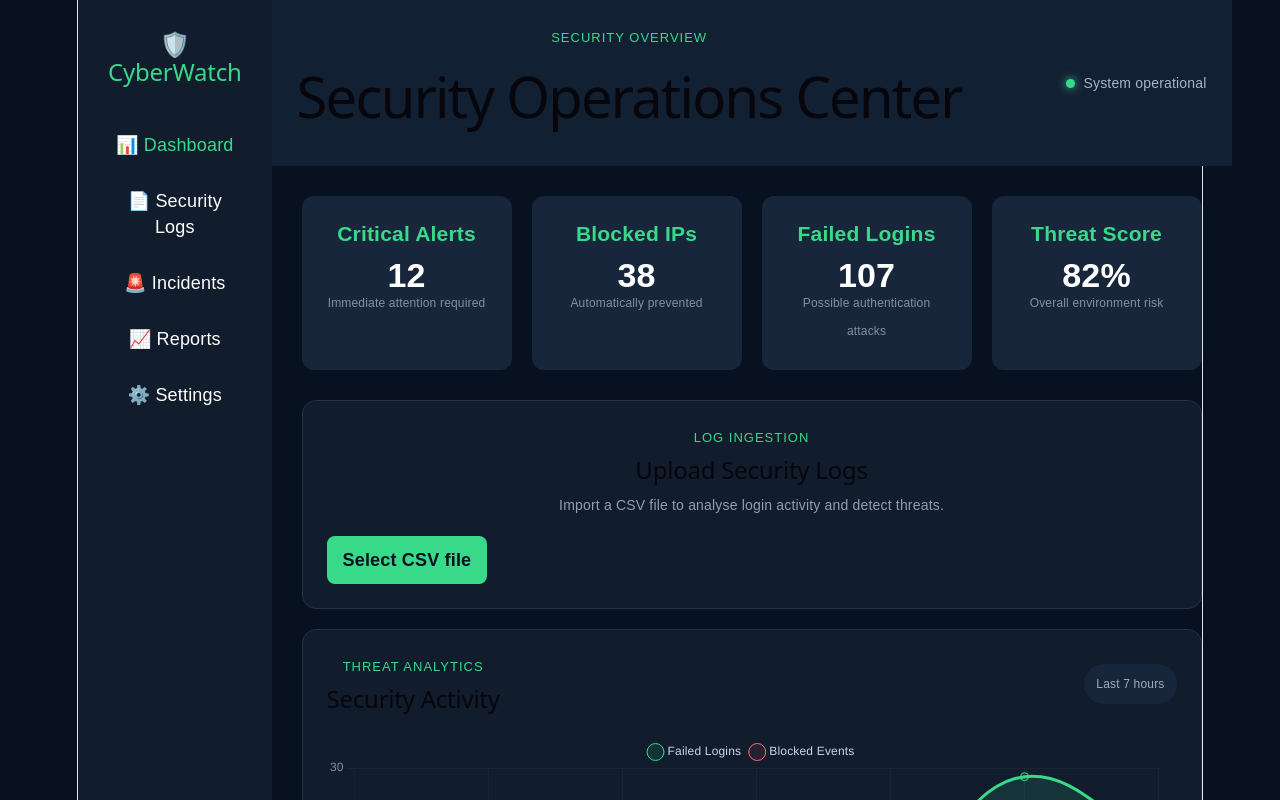
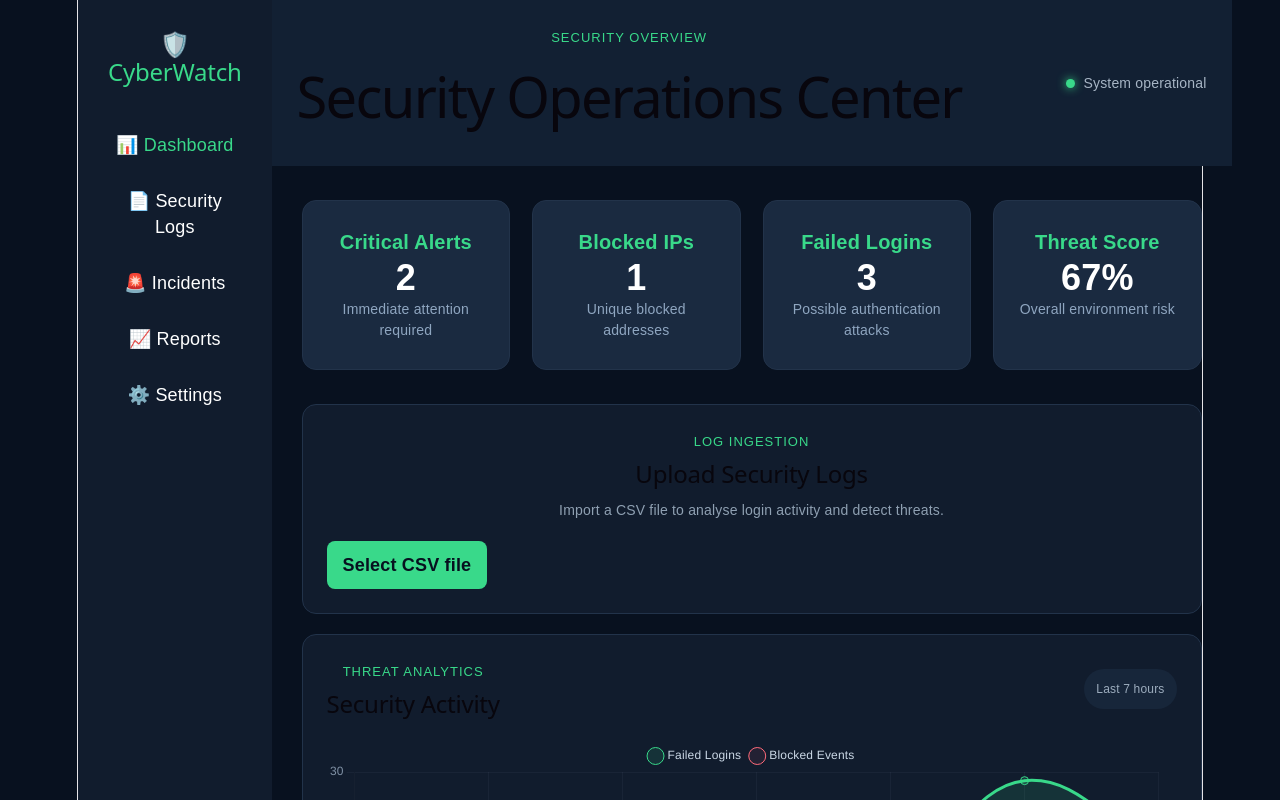
Before and after one commit to thivyan17/CyberWatch, a React (Vite) app: page / in a window 1280 px wide. Shown: the top 800 px of the page. Built offline with nearby package versions, Linux system fonts and the light colour scheme.

Commit message:
Make dashboard statistics dynamic

```diff
--- a/src/App.css
+++ b/src/App.css
@@ -389,3 +389,50 @@ tbody tr:hover {
   color: #72d6ff;
   font-size: 13px;
 }
+
+.summary-cards {
+  display: grid;
+  grid-template-columns: repeat(4, minmax(0, 1fr));
+  gap: 22px;
+  margin: 34px 30px;
+}
+
+.summary-card {
+  padding: 28px 20px;
+  text-align: center;
+  background: #1a2a40;
+  border: 1px solid #22334a;
+  border-radius: 14px;
+}
+
+.summary-card h3 {
+  margin: 0 0 10px;
+  color: #39d98a;
+  font-size: 20px;
+}
+
+.summary-card strong {
+  display: block;
+  margin-bottom: 8px;
+  color: #ffffff;
+  font-size: 36px;
+}
+
+.summary-card p {
+  margin: 0;
+  color: #8fa6c0;
+  font-size: 14px;
+  line-height: 1.5;
+}
+
+@media (max-width: 1100px) {
+  .summary-cards {
+    grid-template-columns: repeat(2, minmax(0, 1fr));
+  }
+}
+
+@media (max-width: 650px) {
+  .summary-cards {
+    grid-template-columns: 1fr;
+  }
+}
--- a/src/App.jsx
+++ b/src/App.jsx
@@ -22,7 +22,7 @@ function App() {
 
       <main className="content">
         <Navbar />
-        <SummaryCards />
+        <SummaryCards logs={logs} />
         <LogUploader onLogsUploaded={handleLogsUploaded} />
         <ThreatChart />
         <ThreatAlerts logs={logs} />
--- a/src/components/SummaryCards.jsx
+++ b/src/components/SummaryCards.jsx
@@ -1,34 +1,59 @@
+function SummaryCards({ logs }) {
+  const criticalAlerts = logs.filter(
+    (log) => log.severity === "Critical"
+  ).length;
+
+  const blockedIPs = new Set(
+    logs
+      .filter((log) => log.status === "Blocked")
+      .map((log) => log.ipAddress)
+  ).size;
+
+  const failedLogins = logs.filter(
+    (log) => log.event === "Failed Login"
+  ).length;
+
+  const riskyEvents = logs.filter(
+    (log) =>
+      log.severity === "High" ||
+      log.severity === "Critical"
+  ).length;
+
+  const threatScore =
+    logs.length > 0
+      ? Math.round((riskyEvents / logs.length) * 100)
+      : 0;
+
   const cards = [
     {
       title: "Critical Alerts",
-    value: 12,
+      value: criticalAlerts,
       description: "Immediate attention required",
     },
     {
       title: "Blocked IPs",
-    value: 38,
-    description: "Automatically prevented",
+      value: blockedIPs,
+      description: "Unique blocked addresses",
     },
     {
       title: "Failed Logins",
-    value: 107,
+      value: failedLogins,
       description: "Possible authentication attacks",
     },
     {
       title: "Threat Score",
-    value: "82%",
+      value: `${threatScore}%`,
       description: "Overall environment risk",
     },
   ];
 
-function SummaryCards() {
   return (
-    <section className="dashboard">
+    <section className="summary-cards">
       {cards.map((card) => (
-        <article className="card" key={card.title}>
+        <article className="summary-card" key={card.title}>
           <h3>{card.title}</h3>
-          <p>{card.value}</p>
-          <span>{card.description}</span>
+          <strong>{card.value}</strong>
+          <p>{card.description}</p>
         </article>
       ))}
     </section>
```
Lines whose indentation alone changed are shown as unchanged.
